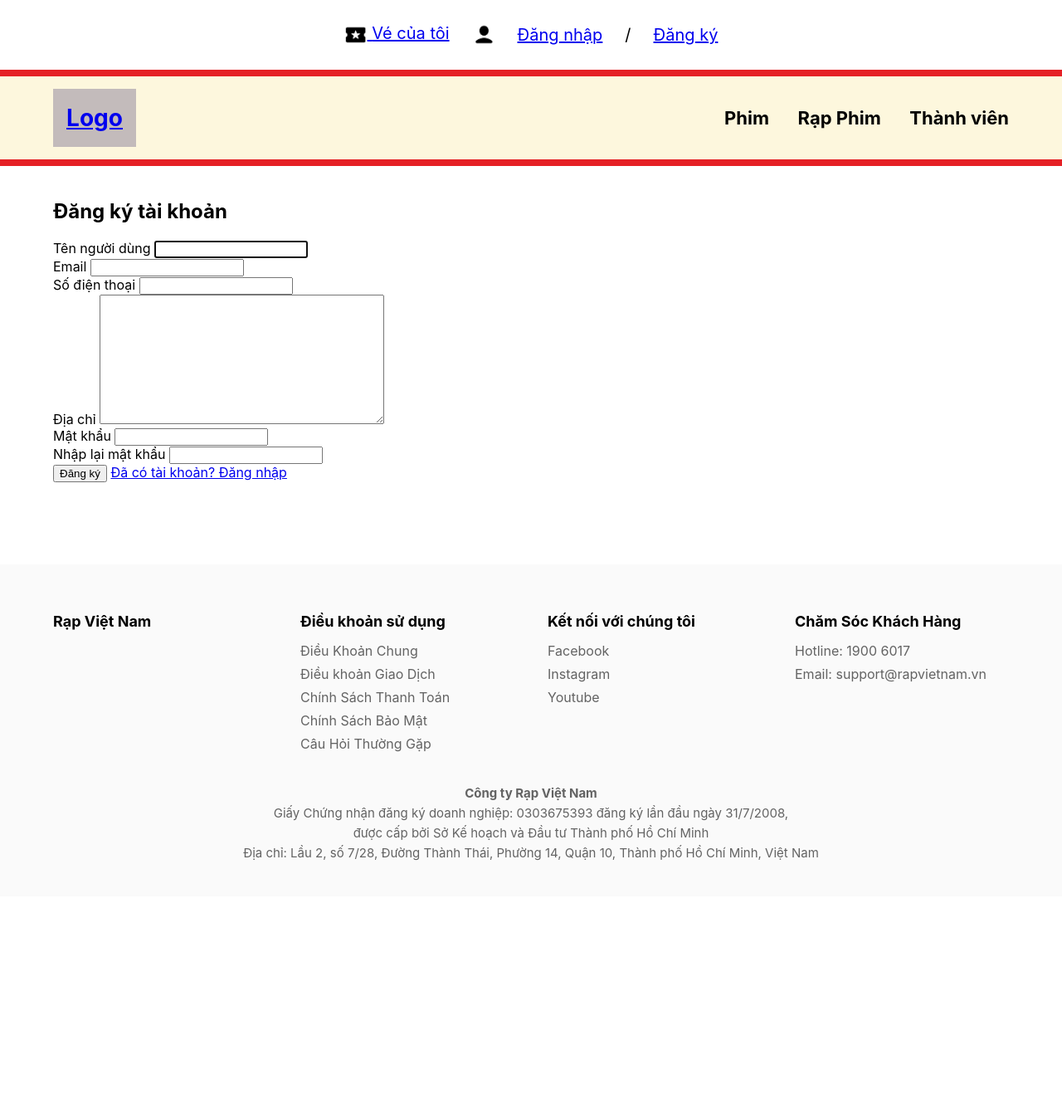
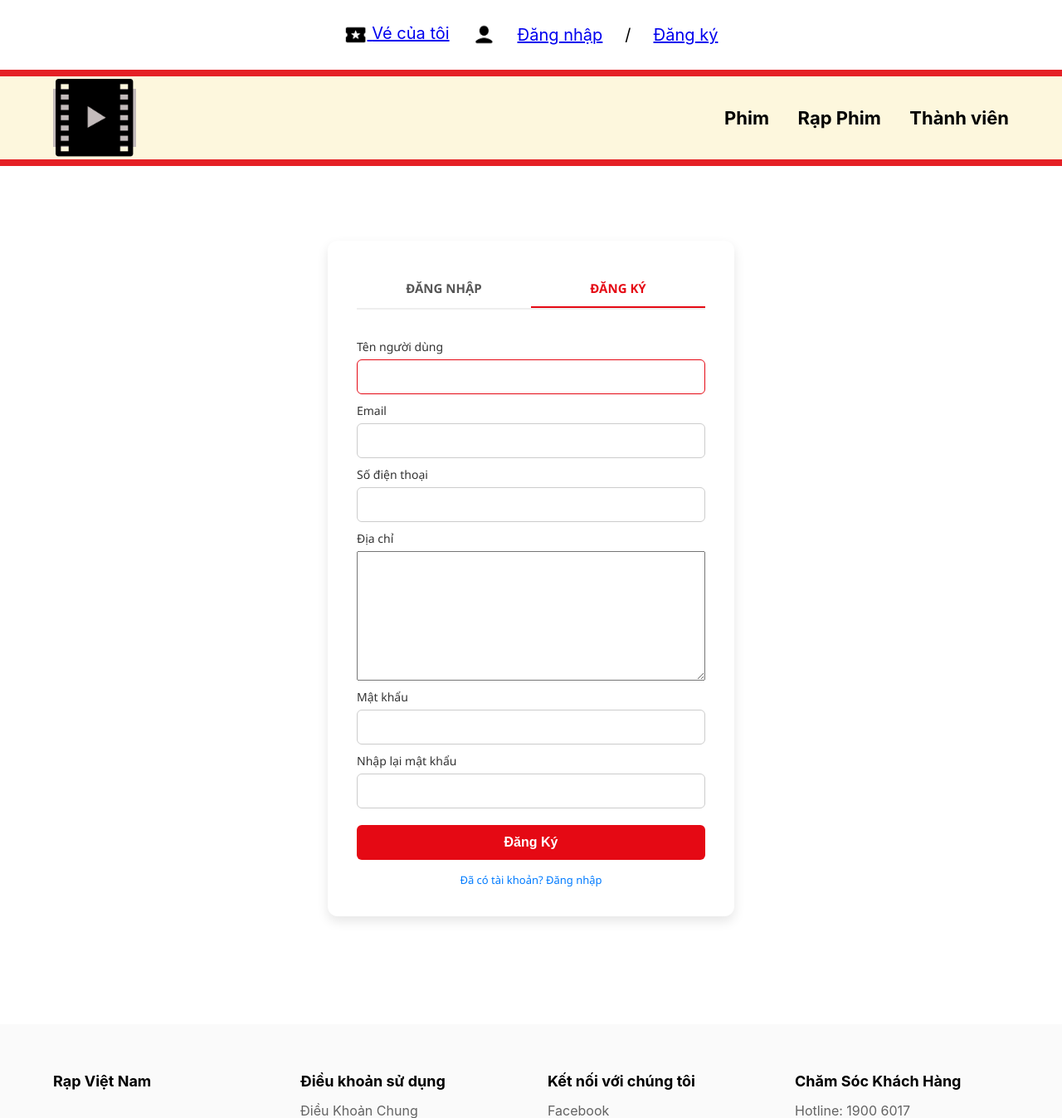
Before and after one commit to pixelgame239/Online-Movie-Ticket-Booking-Website, a Django app: page /users/register/ in a window 1280 px wide. Shown: the top 1347 px of the page at 83% size. Before the commit the page ends 1037 px from the top, so only its background shows below. Run offline with Django 5.2, Linux system fonts and the light colour scheme.

Commit message:
auth done

```diff
--- /dev/null
+++ b/moviebackend/static/css/auth.css
@@ -0,0 +1,95 @@
+/* Container */
+.auth-container {
+  max-width: 420px;
+  margin: 70px auto;
+  padding: 35px;
+  background: #fff;
+  border-radius: 12px;
+  box-shadow: 0 6px 14px rgba(0, 0, 0, 0.1);
+  font-family: "Segoe UI", Arial, sans-serif;
+}
+
+/* Tabs */
+.auth-tabs {
+  display: flex;
+  justify-content: space-between;
+  margin-bottom: 25px;
+  border-bottom: 2px solid #eee;
+}
+
+.auth-tabs .tab {
+  flex: 1;
+  text-align: center;
+  padding: 12px 0;
+  text-decoration: none;
+  font-weight: bold;
+  font-size: 15px;
+  color: #555;
+  transition: 0.3s;
+}
+
+.auth-tabs .tab:hover {
+  color: #000;
+}
+
+.auth-tabs .active {
+  color: #e50914;
+  border-bottom: 2px solid #e50914;
+}
+
+/* Form */
+.auth-form {
+  display: flex;
+  flex-direction: column;
+}
+
+.auth-form label {
+  font-size: 14px;
+  margin: 10px 0 6px;
+  color: #333;
+}
+
+.auth-form input {
+  padding: 12px;
+  border: 1px solid #ccc;
+  border-radius: 6px;
+  outline: none;
+  font-size: 14px;
+  transition: border-color 0.3s;
+}
+
+.auth-form input:focus {
+  border-color: #e50914;
+}
+
+/* Button */
+.btn-auth {
+  margin-top: 20px;
+  padding: 12px;
+  background: #e50914;
+  border: none;
+  border-radius: 6px;
+  color: #fff;
+  font-size: 16px;
+  font-weight: bold;
+  cursor: pointer;
+  transition: background 0.3s;
+}
+
+.btn-auth:hover {
+  background: #b20710;
+}
+
+/* Forgot password */
+.forgot {
+  display: block;
+  margin-top: 15px;
+  font-size: 13px;
+  text-align: center;
+  color: #007bff;
+  text-decoration: none;
+}
+
+.forgot:hover {
+  text-decoration: underline;
+}
--- a/moviebackend/static/css/base.css
+++ b/moviebackend/static/css/base.css
@@ -41,16 +41,17 @@ body {
 }
 
 .navbar .logo {
-  width: 100px;
-  height: 70px;
+  max-width: 100px;
+  max-height: 70px;
   background: #C3BBBB;
   display: flex;
   justify-content: center;
   align-items: center;
-  font-weight: bold;
-  font-size: 28px;
 }
-
+.navbar .logo img {
+  max-width: 100%;
+  max-height: 100%;
+}
 .navbar nav a {
   font-size: 22px;
   font-weight: bold;
@@ -136,11 +137,6 @@ footer ul li a:hover {
     padding: 15px;
   }
 
-  .navbar .logo {
-    font-size: 22px;
-    width: 80px;
-    height: 55px;
-  }
 
   .navbar nav a {
     font-size: 18px;
--- a/moviebackend/templates/base.html
+++ b/moviebackend/templates/base.html
@@ -4,6 +4,7 @@
 <head>
   <meta charset="UTF-8">
   <meta name="viewport" content="width=device-width, initial-scale=1.0">
+  <meta name="description" content="Rạp Việt Nam - Đặt vé xem phim trực tuyến, thông tin phim mới nhất, rạp chiếu và ưu đãi hấp dẫn.">
   <title>{% block title %}Rạp Việt Nam{% endblock %}</title>
   <link rel="stylesheet" href="{% static 'css/base.css' %}">
   {% block extra_css %}{% endblock %}
@@ -13,11 +14,11 @@
   <header class="site-header">
     <div class="top-bar">
       <a href="{% url 'bookings:my_tickets' %}">
-        <img src="{% static 'images/movie_ticket.png' %}" alt="icon">
+        <img src="{% static 'images/movie_ticket.png' %}" alt="Vé của tôi">
         <span>Vé của tôi</span>
       </a>
 
-      <img src="{% static 'images/User.png' %}" alt="icon">
+      <img src="{% static 'images/User.png' %}" alt="Tài khoản">
       {% if user.is_authenticated %}
         <span>Xin chào, {{ user.username }}</span>
         <a href="{% url 'users:user_logout' %}">Đăng xuất</a>
@@ -28,12 +29,14 @@
     </div>
 
     <div class="navbar">
-      <a href="{% url 'home' %}" class="logo">Logo</a>
+      <a href="{% url 'home' %}" class="logo">
+        <img src="{% static 'images/logo.png' %}" alt="Rạp Việt Nam Logo">
+      </a>
       <nav>
         <a href="{% url 'movies:movie_list' %}">Phim</a>
-        <a href="{% url 'movies:movie_list' %}">Rạp Phim</a>
+        <a href="#">Rạp Phim</a>
         <a href="{% url 'users:profile' %}">Thành viên</a>
-        {% if user.is_authenticated and user.is_admin %}
+        {% if user.is_authenticated and user.is_superuser %}
           <a href="{% url 'admin:index' %}">Quản trị</a>
         {% endif %}
       </nav>
--- a/moviebackend/templates/login.html
+++ b/moviebackend/templates/login.html
@@ -1,6 +1,9 @@
 {% extends 'base.html' %}
-
+{% load static %}
 {% block title %}Đăng Nhập{% endblock %}
+{% block extra_css %}
+<link rel="stylesheet" href="{% static 'css/auth.css' %}">
+{% endblock %}
 
 {% block content %}
 <div class="auth-container">
--- a/moviebackend/templates/register.html
+++ b/moviebackend/templates/register.html
@@ -1,71 +1,62 @@
 {% extends 'base.html' %}
 {% load static %}
-{% block title %}Đăng ký{% endblock %}
+
+{% block title %}Đăng Ký{% endblock %}
+
+{% block extra_css %}
+<link rel="stylesheet" href="{% static 'css/auth.css' %}">
+{% endblock %}
 
 {% block content %}
-<div class="container mt-5">
-    <h2 class="mb-4">Đăng ký tài khoản</h2>
+<div class="auth-container">
+  <!-- Tabs -->
+  <div class="auth-tabs">
+    <a href="{% url 'users:user_login' %}" class="tab">ĐĂNG NHẬP</a>
+    <a href="{% url 'users:register' %}" class="tab active">ĐĂNG KÝ</a>
+  </div>
 
-    {% if messages %}
-        {% for message in messages %}
-            <div class="alert alert-{{ message.tags }}">
-                {{ message }}
-            </div>
-        {% endfor %}
-    {% endif %}
+  <!-- Form -->
+  <form class="auth-form" method="post" novalidate>
+    {% csrf_token %}
 
-    <form method="POST" novalidate>
-        {% csrf_token %}
-        <div class="mb-3">
-            <label for="id_username" class="form-label">Tên người dùng</label>
+    <label for="id_username">Tên người dùng</label>
     {{ form.username }}
     {% if form.username.errors %}
       <div class="text-danger">{{ form.username.errors }}</div>
     {% endif %}
-        </div>
 
-        <div class="mb-3">
-            <label for="id_email" class="form-label">Email</label>
+    <label for="id_email">Email</label>
     {{ form.email }}
     {% if form.email.errors %}
       <div class="text-danger">{{ form.email.errors }}</div>
     {% endif %}
-        </div>
 
-        <div class="mb-3">
-            <label for="id_phone" class="form-label">Số điện thoại</label>
+    <label for="id_phone">Số điện thoại</label>
     {{ form.phone }}
     {% if form.phone.errors %}
       <div class="text-danger">{{ form.phone.errors }}</div>
     {% endif %}
-        </div>
 
-        <div class="mb-3">
-            <label for="id_address" class="form-label">Địa chỉ</label>
+    <label for="id_address">Địa chỉ</label>
     {{ form.address }}
     {% if form.address.errors %}
       <div class="text-danger">{{ form.address.errors }}</div>
     {% endif %}
-        </div>
 
-        <div class="mb-3">
-            <label for="id_password1" class="form-label">Mật khẩu</label>
+    <label for="id_password1">Mật khẩu</label>
     {{ form.password1 }}
     {% if form.password1.errors %}
       <div class="text-danger">{{ form.password1.errors }}</div>
     {% endif %}
-        </div>
 
-        <div class="mb-3">
-            <label for="id_password2" class="form-label">Nhập lại mật khẩu</label>
+    <label for="id_password2">Nhập lại mật khẩu</label>
     {{ form.password2 }}
     {% if form.password2.errors %}
       <div class="text-danger">{{ form.password2.errors }}</div>
     {% endif %}
-        </div>
 
-        <button type="submit" class="btn btn-primary">Đăng ký</button>
-        <a href="{% url 'users:user_login' %}" class="btn btn-link">Đã có tài khoản? Đăng nhập</a>
+    <button type="submit" class="btn-auth">Đăng Ký</button>
+    <a href="{% url 'users:user_login' %}" class="forgot">Đã có tài khoản? Đăng nhập</a>
   </form>
 </div>
 {% endblock %}
--- a/moviebackend/users/forms.py
+++ b/moviebackend/users/forms.py
@@ -11,6 +11,14 @@ class UserRegisterForm(UserCreationForm):
         model = User
         fields = ['username', 'email', 'phone', 'address', 'password1', 'password2']
 
+    def save(self, commit=True):
+        user = super().save(commit=False)
+        user.is_staff = False
+        if commit:
+            user.save()
+        return user
+
+
 class UserUpdateForm(UserChangeForm):
     password = None
     email = forms.EmailField(required=True)
--- a/moviebackend/users/models.py
+++ b/moviebackend/users/models.py
@@ -3,7 +3,6 @@ from django.db import models
 
 class User(AbstractUser):
     is_customer = models.BooleanField(default=True)
-    is_admin = models.BooleanField(default=False)
     phone = models.CharField(max_length=15, blank=True)
     address = models.TextField(blank=True)
     birth_date = models.DateField(null=True, blank=True)
@@ -22,13 +21,3 @@ class User(AbstractUser):
 
     def __str__(self):
         return self.username
-
-    @property
-    def is_staff(self):
-        return self.is_admin
-
-    def has_perm(self, perm, obj=None):
-        return self.is_admin or super().has_perm(perm, obj)
-
-    def has_module_perms(self, app_label):
-        return self.is_admin or super().has_module_perms(app_label)
--- a/moviebackend/users/views.py
+++ b/moviebackend/users/views.py
@@ -4,36 +4,47 @@ from django.contrib.auth.decorators import login_required
 from django.contrib import messages
 from .models import User
 from .forms import UserRegisterForm, UserUpdateForm
+from movies.models import Movie
 
 
+def home(request):
+    # Trang chủ hiển thị phim đang chiếu và phim hot
+    movies_now_showing = Movie.objects.all().order_by('-release_date')[:6]
+    movies_hot = Movie.objects.all().order_by('?')[:6]  # random phim hot
+    return render(request, 'index.html', {
+        'movies_now_showing': movies_now_showing,
+        'movies_hot': movies_hot,
+    })
 
-@login_required
-def home(request):
-    return render(request, 'movie_list.html')
 
 def register(request):
     if request.method == 'POST':
         form = UserRegisterForm(request.POST)
         if form.is_valid():
-            user = form.save()
-            messages.success(request, "Account created successfully!")
+            user = form.save(commit=False)
+            user.is_customer = True
+            user.is_staff = False
+            user.save()
+            messages.success(request, "Tạo tài khoản thành công!")
             login(request, user)
             return redirect('home')
     else:
         form = UserRegisterForm()
     return render(request, 'register.html', {'form': form})
 
+
 def user_login(request):
     if request.method == 'POST':
-        username = request.POST['username']
-        password = request.POST['password']
+        username = request.POST.get('username')
+        password = request.POST.get('password')
         user = authenticate(request, username=username, password=password)
         if user is not None:
             login(request, user)
             return redirect('home')
         else:
-            messages.error(request, "Invalid username or password")
+            messages.error(request, "Sai tên đăng nhập hoặc mật khẩu")
     return render(request, 'login.html')
+
 
 def user_logout(request):
     logout(request)
@@ -46,7 +57,7 @@ def profile(request):
         form = UserUpdateForm(request.POST, instance=request.user)
         if form.is_valid():
             form.save()
-            messages.success(request, "Profile updated successfully")
+            messages.success(request, "Cập nhật hồ sơ thành công!")
             return redirect('profile')
     else:
         form = UserUpdateForm(instance=request.user)
```
Also changed, not shown: moviebackend/users/admin.py (+17 -20 lines), moviebackend/static/images/logo.png (added), moviebackend/users/migrations/0002_remove_user_is_admin.py (added). Lines whose indentation alone changed are shown as unchanged.
